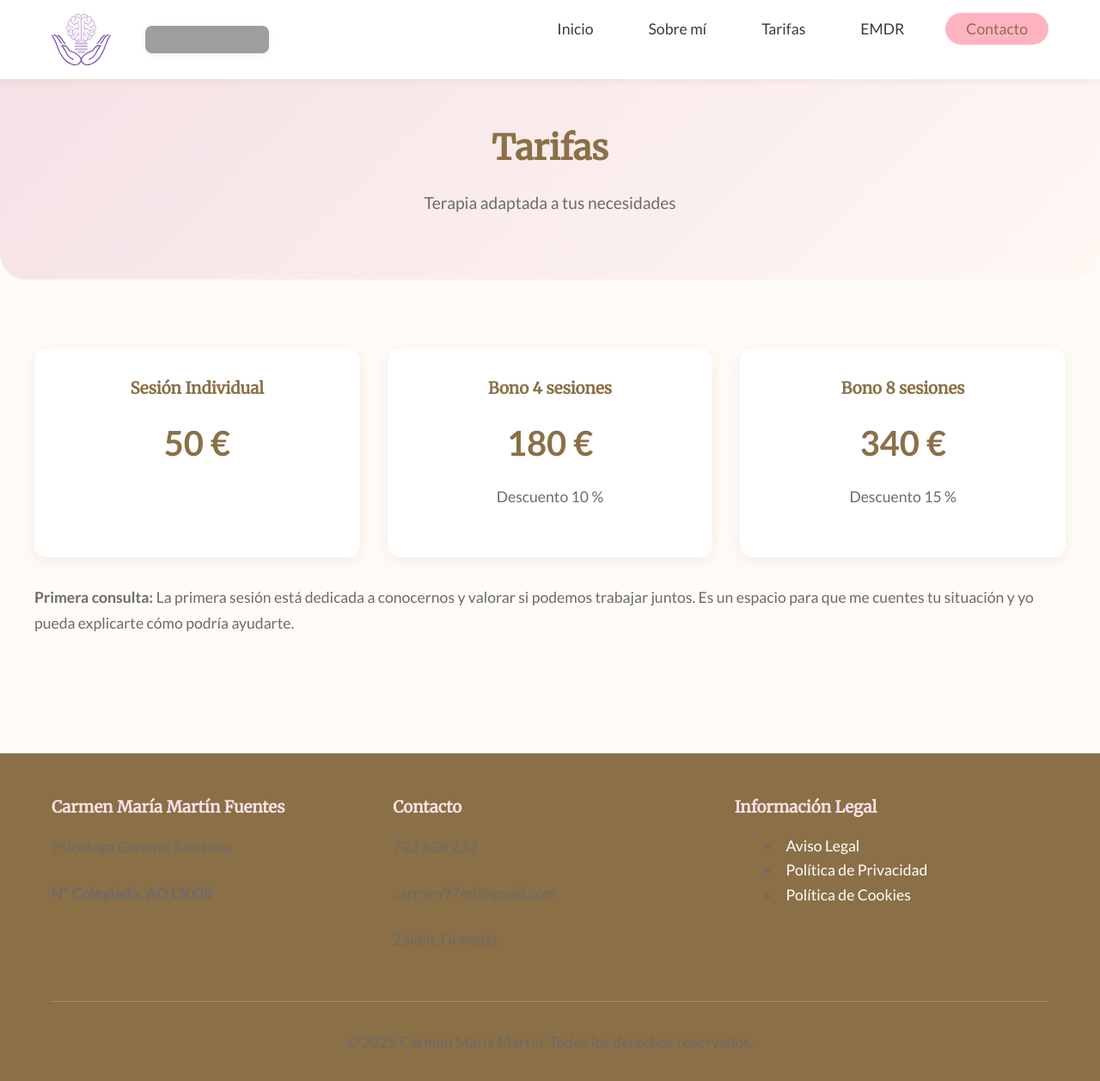
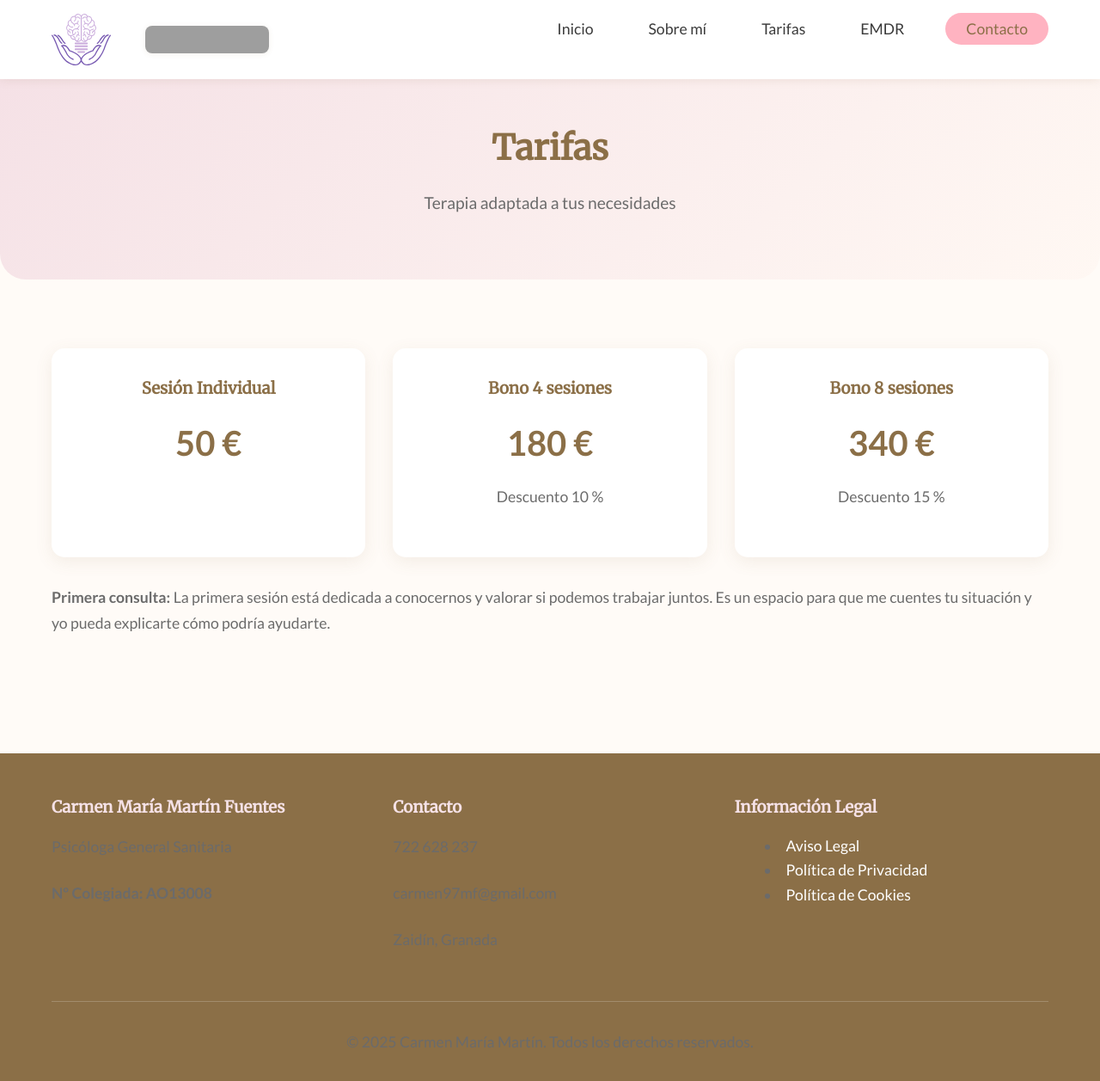
Before and after one commit to psicologacarmenmaria/psicologacarmenmaria.github.io, a Jekyll site: the page built from tarifas.md, in a window 1280 px wide and 1267 px high. Shown: the top 1257 px of the window at 86% size. Built offline with Jekyll 4.4.1, drawn with Linux system fonts in a browser that asks for light colours; grey boxes are pictures that could not be loaded.

Commit message:
fix(css): page content horizontal padding

```diff
--- a/assets/css/style.css
+++ b/assets/css/style.css
@@ -489,7 +489,7 @@ a.service-card {
 }
 
 .page-content {
-    padding: 3rem 0;
+    padding: 3rem 20px;
 }
 
 /* Footer */
```
